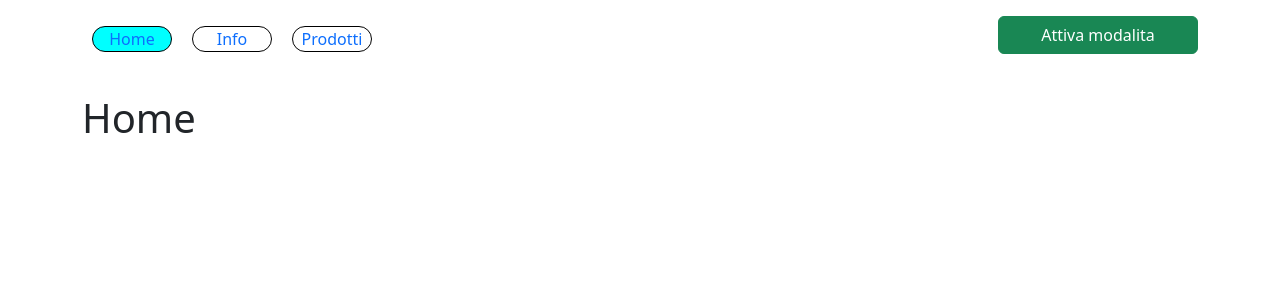
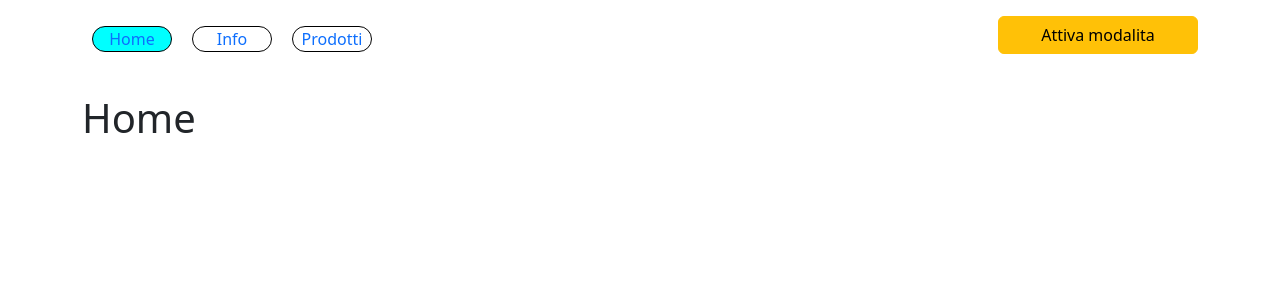
Before and after one commit to SergioGBosco/react-context-api, a React (Vite) app: page / in a window 1280 px wide. Shown: the top 300 px of the page. Built offline with nearby package versions, Linux system fonts and the light colour scheme.

Commit message:
feat: add method for filter array

```diff
--- a/src/assets/components/Header.jsx
+++ b/src/assets/components/Header.jsx
@@ -3,7 +3,7 @@ import { NavLink } from 'react-router-dom'
 import { useBudgetMode } from '../contexts/BudgetContext'
 import { useContext } from 'react'
 const Header = () => {
-  const { budgetMode, setBudgetMode, selected } = useBudgetMode();
+  const { budgetMode, selected } = useBudgetMode();
   return (
     <header className='m-3'>
       <div className="container">
@@ -23,7 +23,7 @@ const Header = () => {
               </ul>
             </div>
             <div>
-              <button className={budgetMode ? "btn btn-success" : "btn btn-warning"} onClick={() => setBudgetMode(selected)} value={budgetMode} >{budgetMode ? `Attiva modalita` : `Disattiva modalita `}</button>
+              <button className={budgetMode ? "btn btn-success" : "btn btn-warning"} onClick={selected} value={budgetMode} >{budgetMode ? `Disattiva modalita` : `Attiva modalita `}</button>
             </div>
           </div>
         </div>
--- a/src/assets/contexts/BudgetContext.jsx
+++ b/src/assets/contexts/BudgetContext.jsx
@@ -4,14 +4,14 @@ const BudgetContext = createContext();
 
 
 const BudgetProvider = ({ children }) => {
-  const [budgetMode, setBudgetMode] = useState(true)
+  const [budgetMode, setBudgetMode] = useState(false)
 
   const selected = () => {
     // { !budgetMode ? setBudgetMode(true) : setBudgetMode(false) }
     setBudgetMode(!budgetMode)
   }
   return (
-    <BudgetContext.Provider value={{ budgetMode, setBudgetMode, selected }}>
+    <BudgetContext.Provider value={{ budgetMode, selected }}>
       {children}
     </BudgetContext.Provider>
   );
--- a/src/assets/pages/ProdottiPage.jsx
+++ b/src/assets/pages/ProdottiPage.jsx
@@ -9,27 +9,20 @@ import { useBudgetMode } from '../contexts/BudgetContext'
 const ProdottiPage = () => {
   const { budgetMode, setBudgetMode } = useBudgetMode();
   const [prodotti, setProdotti] = useState([]);
-  const [showLowPrice, setShowLowPrice] = useState(prodotti)
+
+  const lowPrice = budgetMode ? prodotti.filter((item) => item.price <= 30) : prodotti;
 
   useEffect(() => {
     axios.get("https://fakestoreapi.com/products").then((resp) => {
-      setShowLowPrice(resp.data)
+      setProdotti(resp.data)
     })
 
-    const lowPrice = prodotti.filter((prod) => {
-      prod.price <= 30
-      { budgetMode ? setShowLowPrice() : setShowLowPrice() }
-    }
-    )
-    console.log(showLowPrice)
-    console.log(budgetMode)
-  }, [budgetMode]);
+  }, []);
 
   return (
     <div className="container">
       <div className="row">
-
-        {showLowPrice.map((prod) => {
+        {lowPrice.map((prod) => {
           return (
             <div className="col-12 col-md-6 col-lg-3" key={prod.id}>
               <div className="card" >
```
